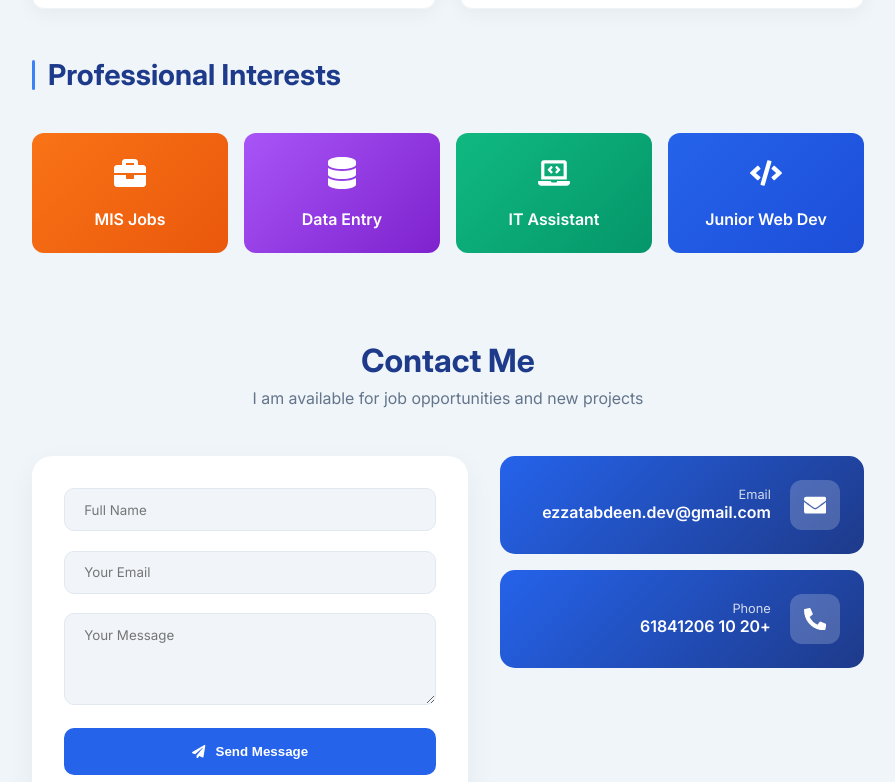
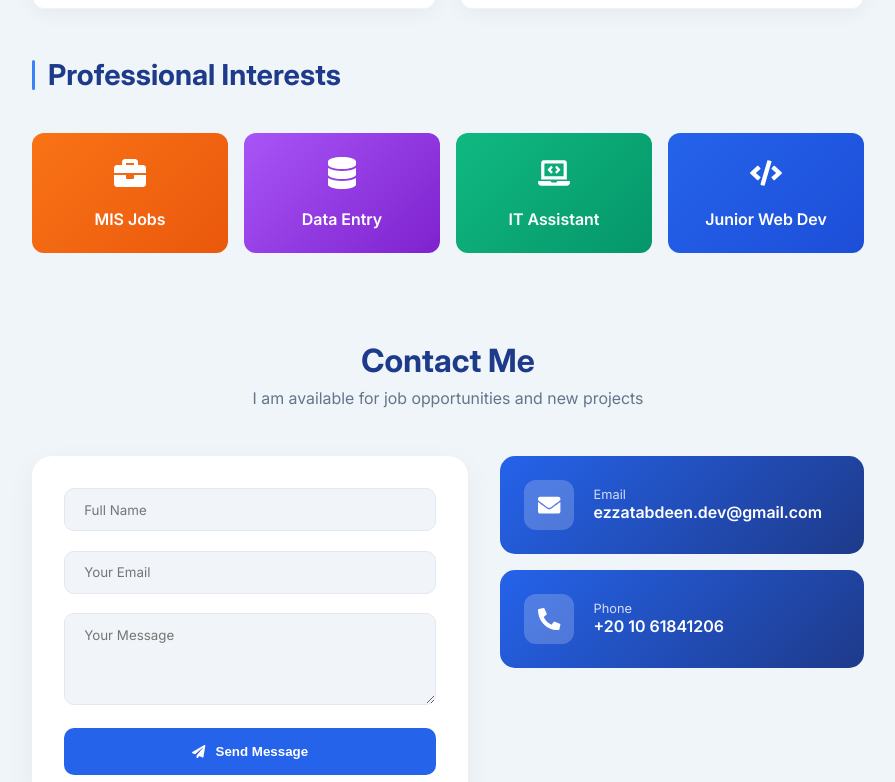
Before and after one commit to ezzatabdeen-dev/protfolio, a Next.js app: page /en in a window 1280 px wide. Shown: the part 2513-3295 px from the top of the page, without its empty margins (192-1087 px from the left). Built offline with nearby package versions, Linux system fonts and the light colour scheme.

Commit message:
edit info cards

```diff
--- a/src/components/Contact/Contact.module.css
+++ b/src/components/Contact/Contact.module.css
@@ -60,8 +60,16 @@
   transition: transform 0.3s ease;
 }
 
+html[lang="en"] .infoCard {
+  direction: ltr;
+}
+
+html[lang="ar"] .infoCard {
+  direction: rtl;
+}
+
 .infoCard:hover {
-  transform: scale(.98);
+  transform: scale(0.98);
 }
 
 .iconBox {
```
